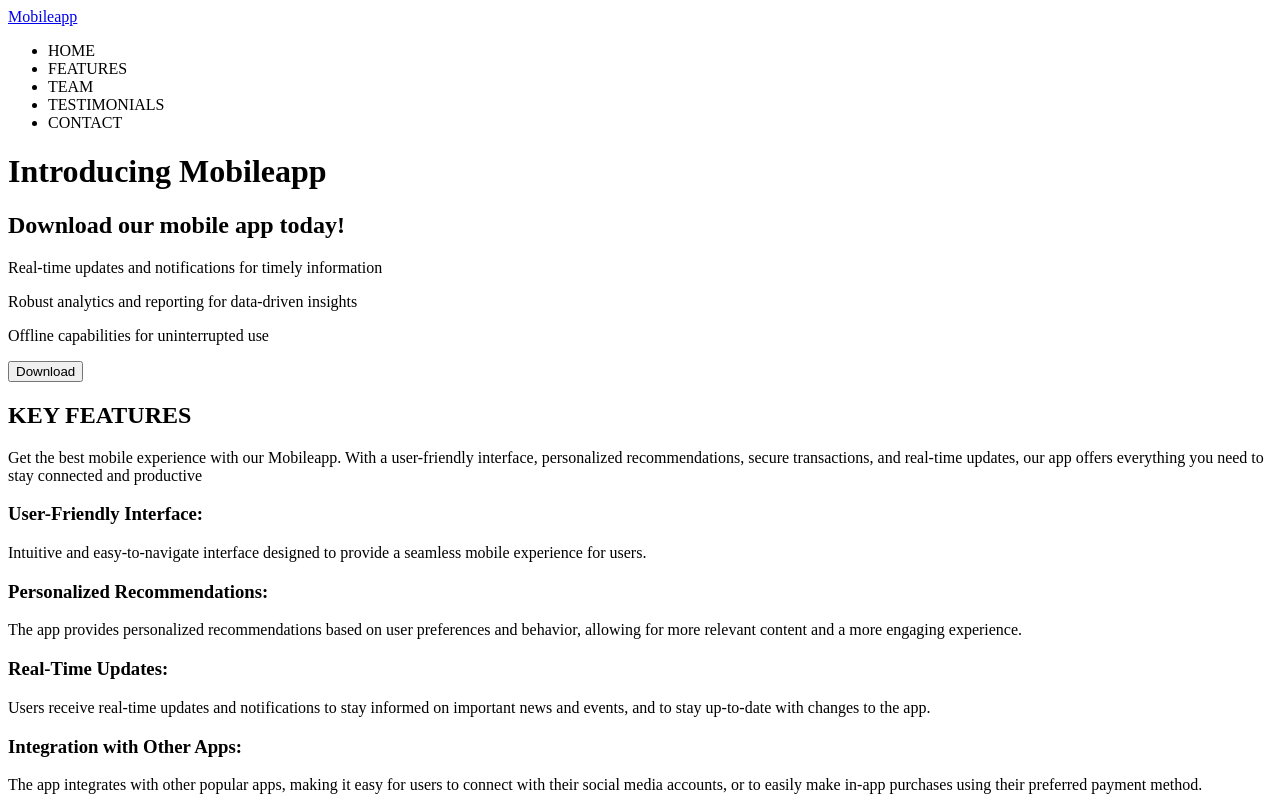
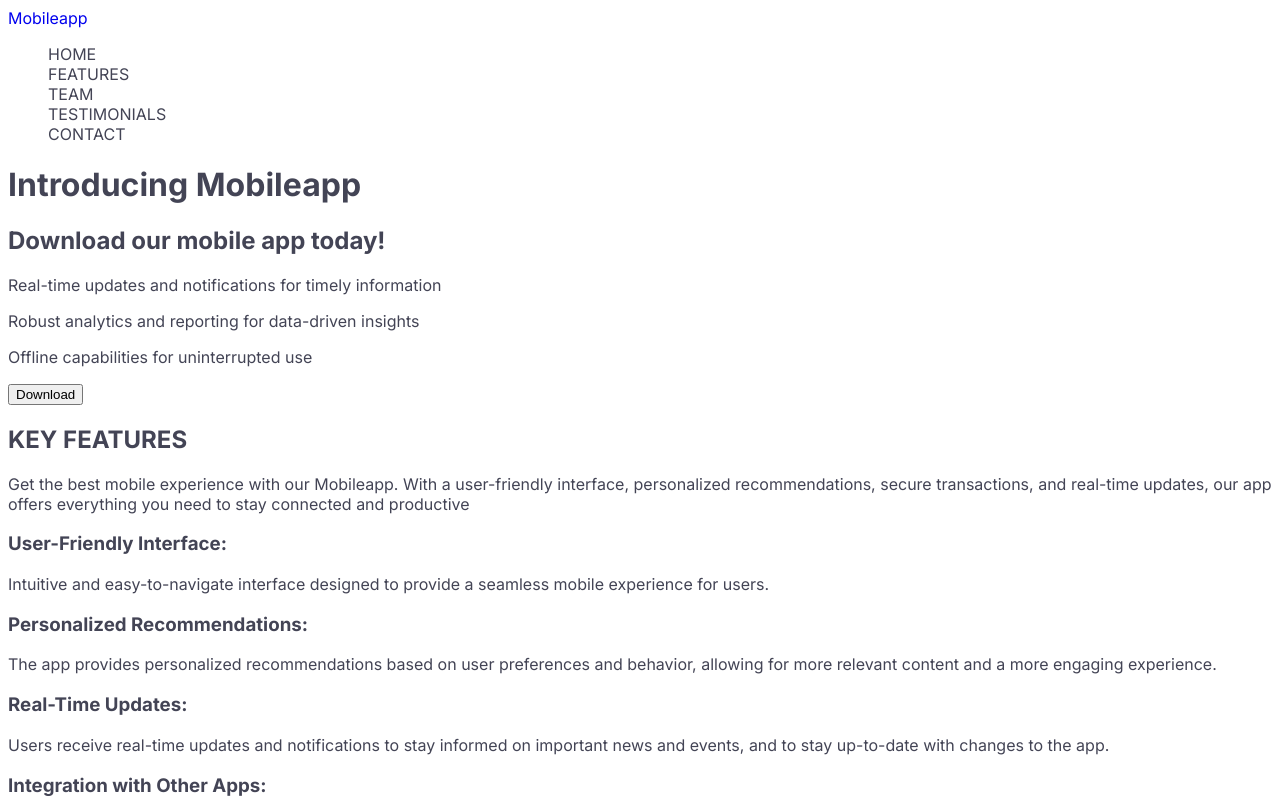
Before and after one commit to O1e2na/my-first-project, a plain HTML site: page index.html in a window 1280 px wide. Shown: the top 800 px of the page. Drawn offline with Linux system fonts and the light colour scheme.

Commit message:
my proekt

```diff
--- a/css/style.css
+++ b/css/style.css
@@ -0,0 +1,12 @@
+body {
+    font-family: "Inter", sans-serif;
+    color: #434455;
+    background-color: #FFF;
+    }
+
+    a {
+    text-decoration: none;
+    }
+   ul, li {
+    list-style: none;
+    }
--- a/index.html
+++ b/index.html
@@ -4,27 +4,35 @@
     <meta charset="UTF-8">
     <meta name="viewport" content="width=, initial-scale=1.0">
     <title>Document</title>
+    <link rel="preconnect" href="https://fonts.googleapis.com">
+    <link rel="preconnect" href="https://fonts.gstatic.com" crossorigin>
+    <link href="https://fonts.googleapis.com/css2?family=Inter:wght@100..900&family=Montserrat:ital,wght@0,100..900;1,100..900&display=swap" rel="stylesheet">
+    <link rel="stylesheet" href="./css/style.css">
 </head>
 <body>
-    <header>
-        <nav>
-            <a href="./index.html">Mobileapp</a>
-            <ul>
-                <li>HOME</li>
-                <li>FEATURES</li>
-                <li>TEAM</li>
-                <li>TESTIMONIALS</li>
-                <li>CONTACT</li>
+
+    <header class="header">
+        <div class="container nav">
+          <nav class="nav-list">
+            <a class="nav-logo" href="./index.html">Mobileapp</a>
+            <ul class="nav-info">
+                <li class="nav-item">HOME</li>
+                <li class="nav-item">FEATURES</li>
+                <li class="nav-item">TEAM</li>
+                <li class="nav-item">TESTIMONIALS</li>
+                <li class="nav-item">CONTACT</li>
             </ul>
+        </div>
         </nav>
-        <h1>Introducing Mobileapp</h1>
-        <h2>Download our mobile app today!</h2>
-        <p>Real-time updates and notifications for timely information</p>
-        <p>Robust analytics and reporting for data-driven insights</p>
-        <p>Offline capabilities for uninterrupted use</p>
-        <button type="button">Download</button>
+        <h1 class="">Introducing Mobileapp</h1>
+        <h2 class="">Download our mobile app today!</h2>
+        <p class="">Real-time updates and notifications for timely information</p>
+        <p class="">Robust analytics and reporting for data-driven insights</p>
+        <p class="">Offline capabilities for uninterrupted use</p>
+        <button class="" type="button">Download</button>
     </header>
     <main>
+
         <section>
             <h2>KEY FEATURES</h2>
             <p>Get the best mobile experience with our Mobileapp.
```
